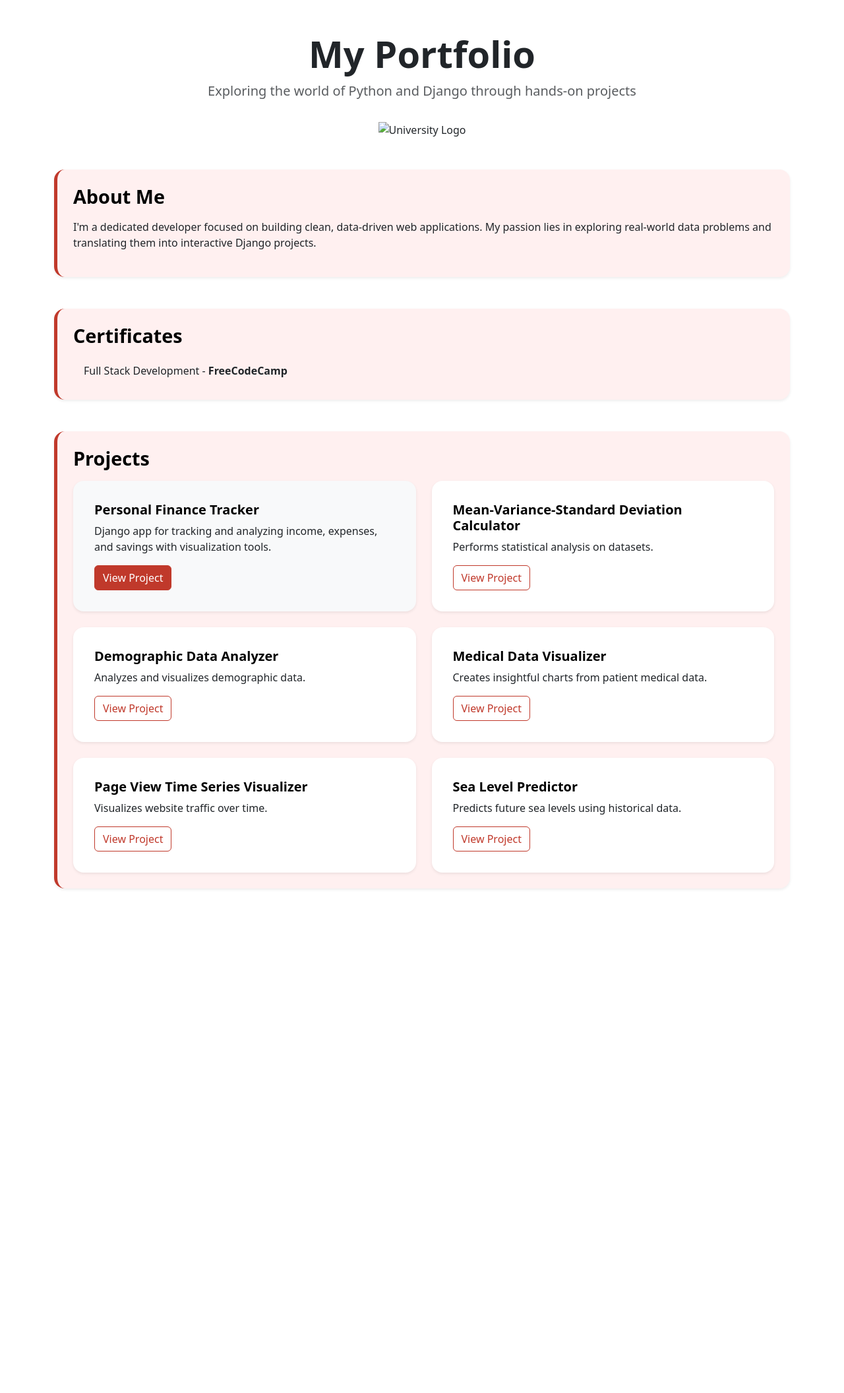
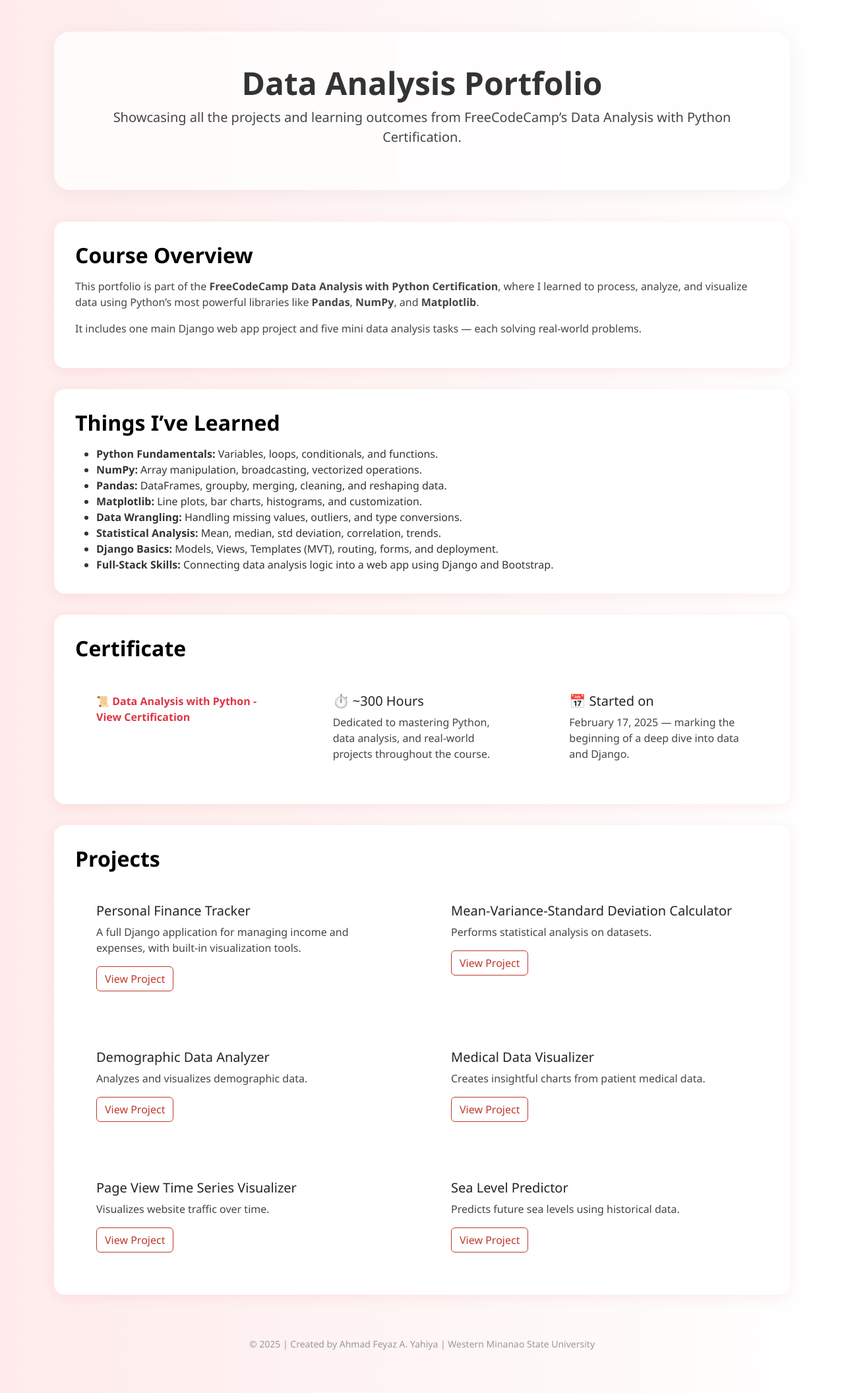
Before and after one commit to ymadz/daportfolio, a Django app: page / in a window 1280 px wide. Shown: the whole page at 66% size. Before the commit the page ends 1348 px from the top, so only its background shows below. Run offline with Django 5.2, Linux system fonts and the light colour scheme; some libraries are stand-ins or nearby versions.

Commit message:
feat: updated portfolio

```diff
--- a/portfolio/templates/portfolio.html
+++ b/portfolio/templates/portfolio.html
@@ -1,110 +1,217 @@
 <!DOCTYPE html>
 <html lang="en">
   <head>
-    <meta charset="UTF-8">
+    <meta charset="UTF-8" />
     <title>My Portfolio</title>
-    <meta name="viewport" content="width=device-width, initial-scale=1">
-    <link href="https://cdn.jsdelivr.net/npm/bootstrap@5.3.0/dist/css/bootstrap.min.css" rel="stylesheet">
+    <meta name="viewport" content="width=device-width, initial-scale=1" />
+    <link
+      href="https://cdn.jsdelivr.net/npm/bootstrap@5.3.0/dist/css/bootstrap.min.css"
+      rel="stylesheet"
+    />
     <style>
       body {
-            background: linear-gradient(120deg,rgb(255, rgb(255, 209, 209)), #fff7f7);
-            min-height: 100vh;
+        background: linear-gradient(to right, #ffebeb, #ffffff);
+        font-family: "Segoe UI", sans-serif;
+        color: #333;
+      }
+
+      .hero {
+        background: rgba(255, 255, 255, 0.75);
+        border-radius: 1.5rem;
+        padding: 3rem;
+        box-shadow: 0 4px 30px rgba(0, 0, 0, 0.05);
+        backdrop-filter: blur(5px);
+        border: 1px solid rgba(255, 255, 255, 0.2);
+      }
+
+      .section-box {
+        background: #ffffff;
+        padding: 2rem;
+        border-radius: 1rem;
+        box-shadow: 0 4px 20px rgba(192, 57, 43, 0.08);
+        margin-bottom: 2rem;
       }
 
       .section-title {
-            font-size: 1.8rem;
-            font-weight: 600;
+        color: rgb(0, 0, 0);
+        font-weight: 700;
         margin-bottom: 1rem;
-            color:rgb(0, 0, 0);
       }
 
-        .card {
+      .logo-placeholder {
+        height: 60px;
+        margin-top: 1rem;
+      }
+
+      .project-card {
         border: none;
         border-radius: 1rem;
-            background-color: #fff;
-            transition: box-shadow 0.3s ease;
+        transition: transform 0.2s ease-in-out;
       }
 
-        .card:hover {
-            box-shadow: 0 0 15px rgba(200, 0, 0, 0.15);
+      .project-card:hover {
+        transform: translateY(-5px);
+        box-shadow: 0 8px 20px rgba(0, 0, 0, 0.07);
       }
 
-        .card-title {
-            font-weight: 600;
-            color:rgb(0, 0, 0);
+      .btn-outline-danger {
+        border-color: #c0392b;
+        color: #c0392b;
       }
 
-        .btn-primary {
-            background-color: #c0392b;
-            border-color: #c0392b;
-        }
-
-        .btn-outline-primary {
-            color: #c0392b;
-            border-color: #c0392b;
-        }
-
-        .btn-outline-primary:hover {
+      .btn-outline-danger:hover {
         background-color: #c0392b;
         color: #fff;
       }
 
-        .logo-placeholder {
-            height: 60px;
-            object-fit: contain;
+      .certificate-logo {
+        width: 30px;
+        margin-right: 10px;
+        vertical-align: middle;
       }
 
-        .card-section {
-            background-color: #fff0f0;
-            border-left: 5px solid #c0392b;
+      footer {
+        text-align: center;
+        font-size: 0.875rem;
+        color: #999;
+        padding: 2rem 0 1rem;
+      }
+
+      p {
+        color: rgb(69, 69, 69);
       }
     </style>
   </head>
   <body>
-
     <div class="container py-5">
-
-    <!-- Header -->
-    <header class="mb-5 text-center">
-        <h1 class="display-4 fw-bold">My Portfolio</h1>
-        <p class="lead text-muted">Exploring the world of Python and Django through hands-on projects</p>
-        <img src="https://via.placeholder.com/150x60?text=University+Logo" alt="University Logo" class="logo-placeholder mt-3">
-    </header>
-
-    <!-- About Me -->
-    <section class="mb-5">
-        <div class="card card-section shadow-sm p-4">
-            <h2 class="section-title">About Me</h2>
-            <p>
-                I'm a dedicated developer focused on building clean, data-driven web applications. My passion lies in
-                exploring real-world data problems and translating them into interactive Django projects.
+      <!-- Hero Section -->
+      <div class="hero text-center mb-5">
+        <h1 class="display-5 fw-bold">Data Analysis Portfolio</h1>
+        <p class="lead">
+          Showcasing all the projects and learning outcomes from FreeCodeCamp’s
+          Data Analysis with Python Certification.
         </p>
       </div>
-    </section>
 
-    <!-- Certificates -->
-    <section class="mb-5">
-        <div class="card card-section shadow-sm p-4">
-            <h2 class="section-title">Certificates</h2>
-            <ul class="list-group list-group-flush">
-                <li class="list-group-item bg-transparent">Full Stack Development - <strong>FreeCodeCamp</strong></li>
+      <!-- Course Overview -->
+      <div class="section-box">
+        <h2 class="section-title">Course Overview</h2>
+        <p>
+          This portfolio is part of the
+          <strong>FreeCodeCamp Data Analysis with Python Certification</strong>,
+          where I learned to process, analyze, and visualize data using Python’s
+          most powerful libraries like <strong>Pandas</strong>,
+          <strong>NumPy</strong>, and <strong>Matplotlib</strong>.
+        </p>
+        <p>
+          It includes one main Django web app project and five mini data
+          analysis tasks — each solving real-world problems.
+        </p>
+      </div>
+
+      <!-- Things I've Learned -->
+      <div class="section-box">
+        <h2 class="section-title">Things I’ve Learned</h2>
+        <ul class="mb-0">
+          <li>
+            <strong>Python Fundamentals:</strong> Variables, loops,
+            conditionals, and functions.
+          </li>
+          <li>
+            <strong>NumPy:</strong> Array manipulation, broadcasting, vectorized
+            operations.
+          </li>
+          <li>
+            <strong>Pandas:</strong> DataFrames, groupby, merging, cleaning, and
+            reshaping data.
+          </li>
+          <li>
+            <strong>Matplotlib:</strong> Line plots, bar charts, histograms, and
+            customization.
+          </li>
+          <li>
+            <strong>Data Wrangling:</strong> Handling missing values, outliers,
+            and type conversions.
+          </li>
+          <li>
+            <strong>Statistical Analysis:</strong> Mean, median, std deviation,
+            correlation, trends.
+          </li>
+          <li>
+            <strong>Django Basics:</strong> Models, Views, Templates (MVT),
+            routing, forms, and deployment.
+          </li>
+          <li>
+            <strong>Full-Stack Skills:</strong> Connecting data analysis logic
+            into a web app using Django and Bootstrap.
+          </li>
         </ul>
       </div>
-    </section>
+
+      <!-- Certificates and Course Stats -->
+      <div class="section-box">
+        <h2 class="section-title">Certificate</h2>
+        <div class="row g-4">
+          <!-- Certificate -->
+          <div class="col-md-4">
+            <div class="card project-card p-3">
+              <div class="card-body">
+                <p>
+                  <a
+                    href="https://www.freecodecamp.org/certification/madyahiya/data-analysis-with-python-v7"
+                    target="_blank"
+                    class="text-danger fw-semibold text-decoration-none"
+                    >📜 Data Analysis with Python - View Certification</a
+                  >
+                </p>
+              </div>
+            </div>
+          </div>
+
+          <!-- Hours Worked -->
+          <div class="col-md-4">
+            <div class="card project-card p-3">
+              <div class="card-body">
+                <h5 class="card-title">⏱️ ~300 Hours</h5>
+                <p class="card-text">
+                  Dedicated to mastering Python, data analysis, and real-world
+                  projects throughout the course.
+                </p>
+              </div>
+            </div>
+          </div>
+
+          <!-- Start Date -->
+          <div class="col-md-4">
+            <div class="card project-card p-3">
+              <div class="card-body">
+                <h5 class="card-title">📅 Started on</h5>
+                <p class="card-text">
+                  February 17, 2025 — marking the beginning of a deep dive into
+                  data and Django.
+                </p>
+              </div>
+            </div>
+          </div>
+        </div>
+      </div>
 
       <!-- Projects -->
-    <section>
-        <div class="card card-section shadow-sm p-4">
+      <div class="section-box">
         <h2 class="section-title">Projects</h2>
         <div class="row g-4">
-
           <!-- Main Project -->
           <div class="col-md-6">
-                    <div class="card h-100 shadow-sm p-3 bg-light">
+            <div class="card project-card p-3">
               <div class="card-body">
                 <h5 class="card-title">Personal Finance Tracker</h5>
-                            <p class="card-text">Django app for tracking and analyzing income, expenses, and savings with visualization tools.</p>
-                            <a href="/tracker/" class="btn btn-primary">View Project</a>
+                <p class="card-text">
+                  A full Django application for managing income and expenses,
+                  with built-in visualization tools.
+                </p>
+                <a href="/tracker/" class="btn btn-outline-danger"
+                  >View Project</a
+                >
               </div>
             </div>
           </div>
@@ -112,21 +219,24 @@
           <!-- Mini Projects -->
           {% for project in mini_projects %}
           <div class="col-md-6">
-                    <div class="card h-100 shadow-sm p-3 bg-white">
+            <div class="card project-card p-3">
               <div class="card-body">
                 <h5 class="card-title">{{ project.name }}</h5>
                 <p class="card-text">{{ project.description }}</p>
-                            <a href="{{ project.url }}" class="btn btn-outline-primary">View Project</a>
+                <a href="{{ project.url }}" class="btn btn-outline-danger"
+                  >View Project</a
+                >
               </div>
             </div>
           </div>
           {% endfor %}
-
         </div>
       </div>
-    </section>
 
+      <!-- Footer -->
+      <footer>
+        &copy; 2025 | Created by Ahmad Feyaz A. Yahiya | Western Minanao State University
+      </footer>
     </div>
-
   </body>
 </html>
```
Also changed, not shown: portfolio/templates/Western_Mindanao_State_University.png (added). Lines whose indentation alone changed are shown as unchanged.
